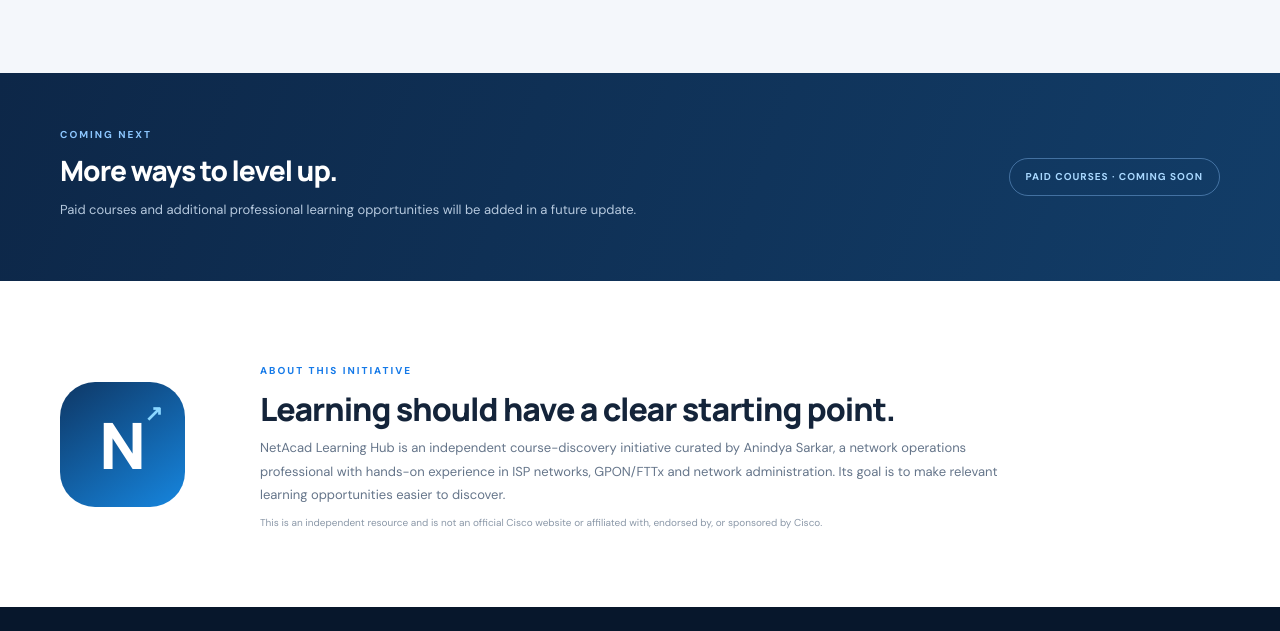
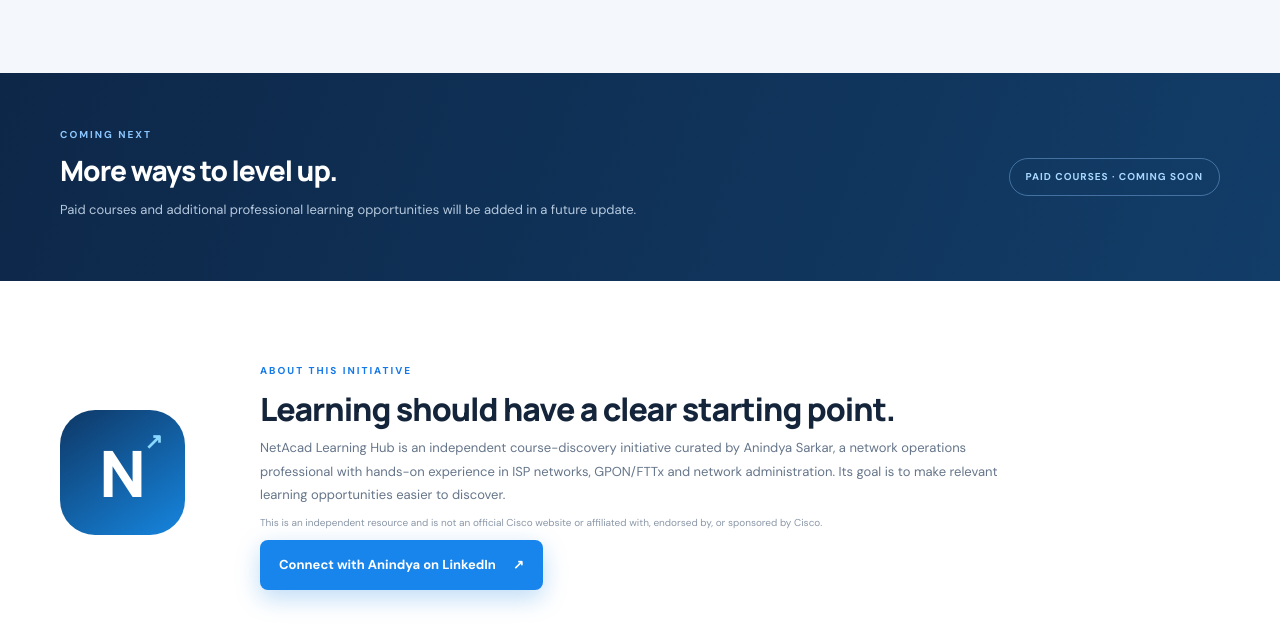
Before and after one commit to anindya23sarkar/networkacademy, a plain HTML site: page index.html in a window 1280 px wide. Shown: the part 2252-2883 px from the top of the page. Drawn offline with Linux system fonts and the light colour scheme.

Commit message:
Add LinkedIn profile link to About section

```diff
--- a/index.html
+++ b/index.html
@@ -7,5 +7,6 @@
 <section class="section wrap" id="courses"><div class="section-heading"><div><span class="eyebrow blue">START LEARNING</span><h2>Explore free courses</h2><p>Choose a course and continue to its official Cisco Networking Academy page.</p></div><a class="text-link" href="#courses">View all courses →</a></div><div class="toolbar"><label class="search-box"><span>⌕</span><input id="course-search" type="search" placeholder="Search courses or topics…" aria-label="Search courses"></label><select id="category-filter" aria-label="Filter by category"><option value="All">All categories</option><option>Networking</option><option>Cybersecurity</option></select><select id="level-filter" aria-label="Filter by level"><option value="All">All levels</option><option>Beginner</option><option>Intermediate</option></select></div><div id="course-grid" class="course-grid" aria-live="polite"><div class="loading">Loading course catalog…</div></div><p class="catalog-note">Course availability, language, enrollment conditions and eligibility requirements are determined by Cisco Networking Academy. Check the official course page before enrolling.</p></section>
 <section class="paths-section" id="paths"><div class="wrap section"><div class="section-heading"><div><span class="eyebrow blue">LEARN WITH DIRECTION</span><h2>Suggested learning paths</h2><p>Explore related subjects in a sensible order.</p></div></div><div class="path-grid"><article class="path-card"><div class="path-icon">⌁</div><span class="path-label">NETWORKING</span><h3>Network Engineer Foundations</h3><p>Start with networking fundamentals, then explore addressing, troubleshooting and essential network concepts.</p><div class="path-footer"><span>3 courses</span><a href="#courses">Explore courses →</a></div></article><article class="path-card"><div class="path-icon shield">⬡</div><span class="path-label">CYBERSECURITY</span><h3>Network Security Foundations</h3><p>Explore network support, defense and security fundamentals as an introduction to cybersecurity.</p><div class="path-footer"><span>3 courses</span><a href="#courses">Explore courses →</a></div></article></div></div></section>
 <section class="paid-section" id="paid"><div class="wrap paid-inner"><div><span class="eyebrow">COMING NEXT</span><h2>More ways to level up.</h2><p>Paid courses and additional professional learning opportunities will be added in a future update.</p></div><span class="coming-pill">PAID COURSES · COMING SOON</span></div></section>
-<section class="about-section wrap" id="about"><div class="about-symbol">N<span>↗</span></div><div><span class="eyebrow blue">ABOUT THIS INITIATIVE</span><h2>Learning should have a clear starting point.</h2><p>NetAcad Learning Hub is an independent course-discovery initiative curated by Anindya Sarkar, a network operations professional with hands-on experience in ISP networks, GPON/FTTx and network administration. Its goal is to make relevant learning opportunities easier to discover.</p><p class="about-small">This is an independent resource and is not an official Cisco website or affiliated with, endorsed by, or sponsored by Cisco.</p></div></section></main>
+<section class="about-section wrap" id="about"><div class="about-symbol">N<span>↗</span></div><div><span class="eyebrow blue">ABOUT THIS INITIATIVE</span><h2>Learning should have a clear starting point.</h2><p>NetAcad Learning Hub is an independent course-discovery initiative curated by Anindya Sarkar, a network operations professional with hands-on experience in ISP networks, GPON/FTTx and network administration. Its goal is to make relevant learning opportunities easier to discover.</p><p class="about-small">This is an independent resource and is not an official Cisco website or affiliated with, endorsed by, or sponsored by Cisco.</p>
+<p class="about-links"><a class="btn btn-primary" href="https://www.linkedin.com/in/anindya23sarkar/" target="_blank" rel="noopener noreferrer">Connect with Anindya on LinkedIn <span>↗</span></a></p></div></section></main>
 <footer class="footer"><div class="wrap footer-top"><a class="brand" href="#"><span class="brand-mark">N</span><span>NetAcad <b>Learning Hub</b></span></a><span>Discover. Learn. Build your future.</span></div><div class="wrap footer-bottom"><span>© 2026 NetAcad Learning Hub · Independent educational resource</span><a href="pages/disclaimer.html">Disclaimer &amp; trademark notice</a></div></footer><script src="assets/js/app.js"></script></body></html>
```
